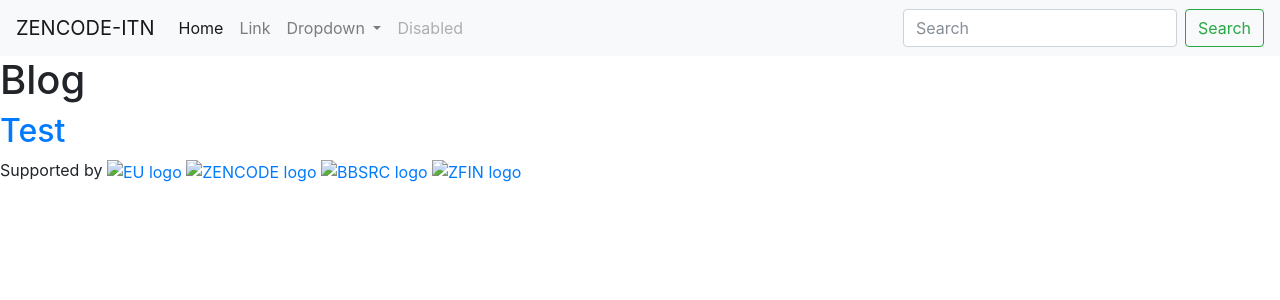
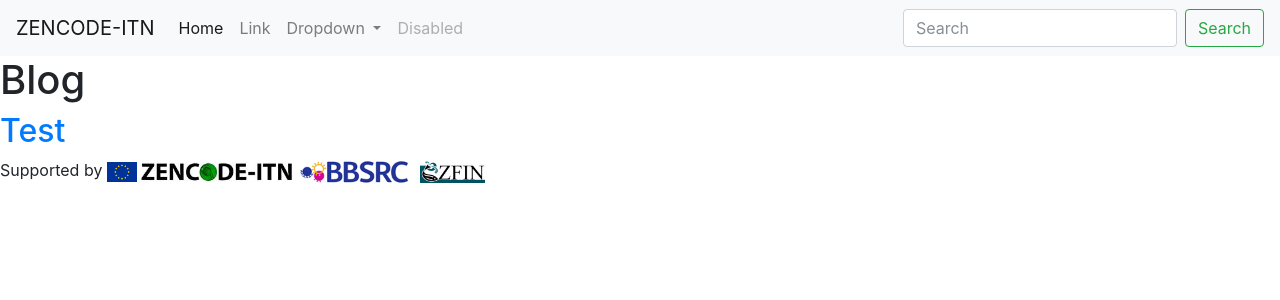
Before and after one commit to zencode-itn/zencode-itn.github.io, a Jekyll site: the page built from index.html, in a window 1280 px wide. Shown: the top 300 px of the page. Built offline with Jekyll 4.4.1, drawn with Linux system fonts in a browser that asks for light colours.

Commit message:
Update footer.html

```diff
--- a/_includes/footer.html
+++ b/_includes/footer.html
@@ -1,10 +1,10 @@
 <section class="footer-wrap">
   <footer class="site-footer">
 <div>
-  Supported by <a href="https://europa.eu/european-union/index_en"><img height="20px;"   alt="EU logo"></a>
-  <a href="http://www.birmingham.ac.uk/generic/zencode-itn/index.aspx"><img height="20px;" alt="ZENCODE logo"></a>
-  <a href="http://www.bbsrc.ac.uk/"><img height="24px;" alt="BBSRC logo"></a>
-  <a href="https://zfin.org/"><img height="22px;" alt="ZFIN logo"></a>
+  Supported by <a href="https://europa.eu/european-union/index_en"><img height="20px;" src="/library/images/eu_logo.svg"  alt="EU logo"></a>
+  <a href="http://www.birmingham.ac.uk/generic/zencode-itn/index.aspx"><img height="20px;" src="/library/images/zencode_logo.jpg" alt="ZENCODE logo"></a>
+  <a href="http://www.bbsrc.ac.uk/"><img height="24px;" src="/library/images/bbsrc_logo.png"  alt="BBSRC logo"></a>
+  <a href="https://zfin.org/"><img height="22px;" src="/library/images/zfin_logo.png"  alt="ZFIN logo"></a>
 </div>
   </footer>
 </section>
```
